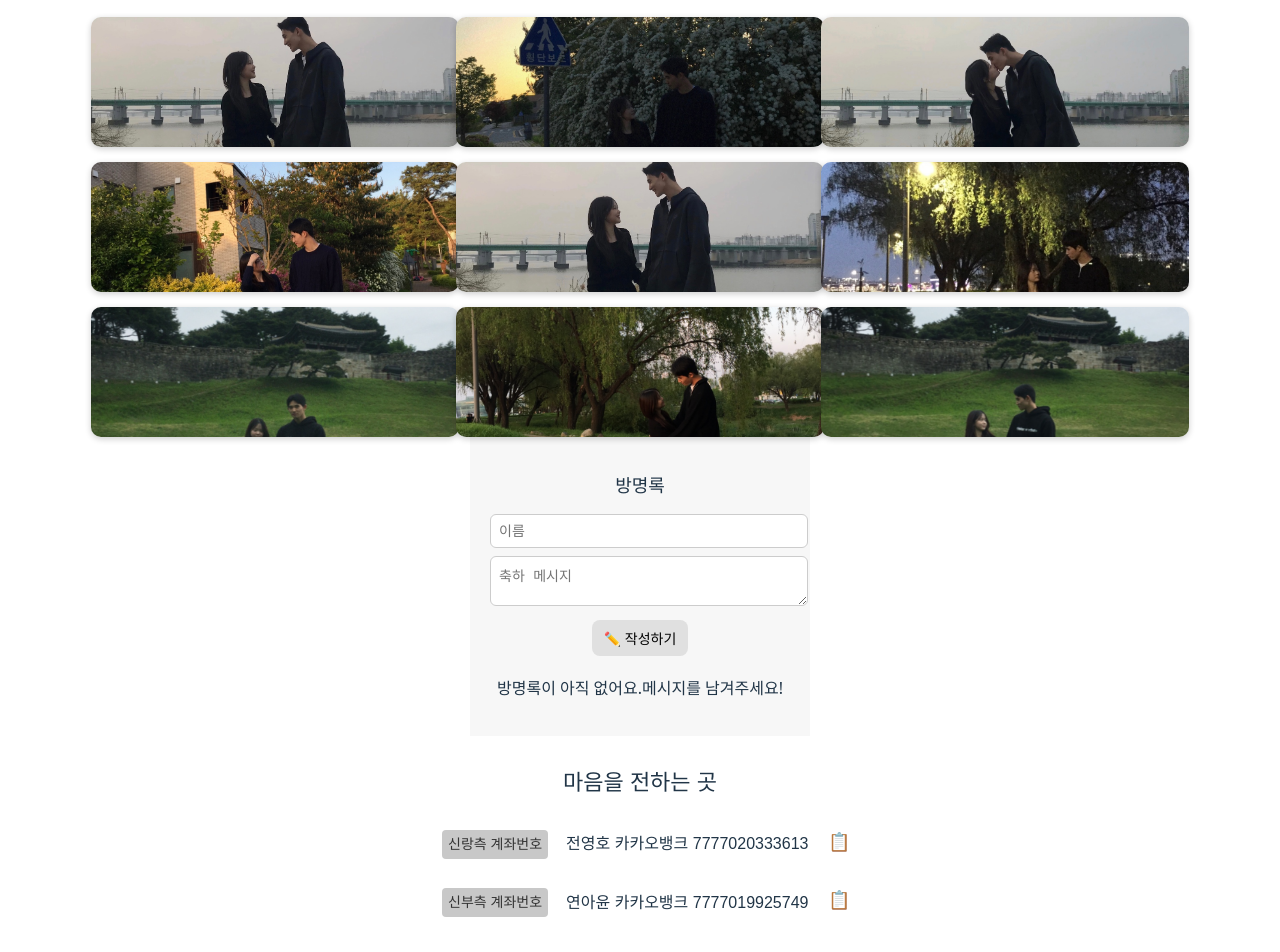
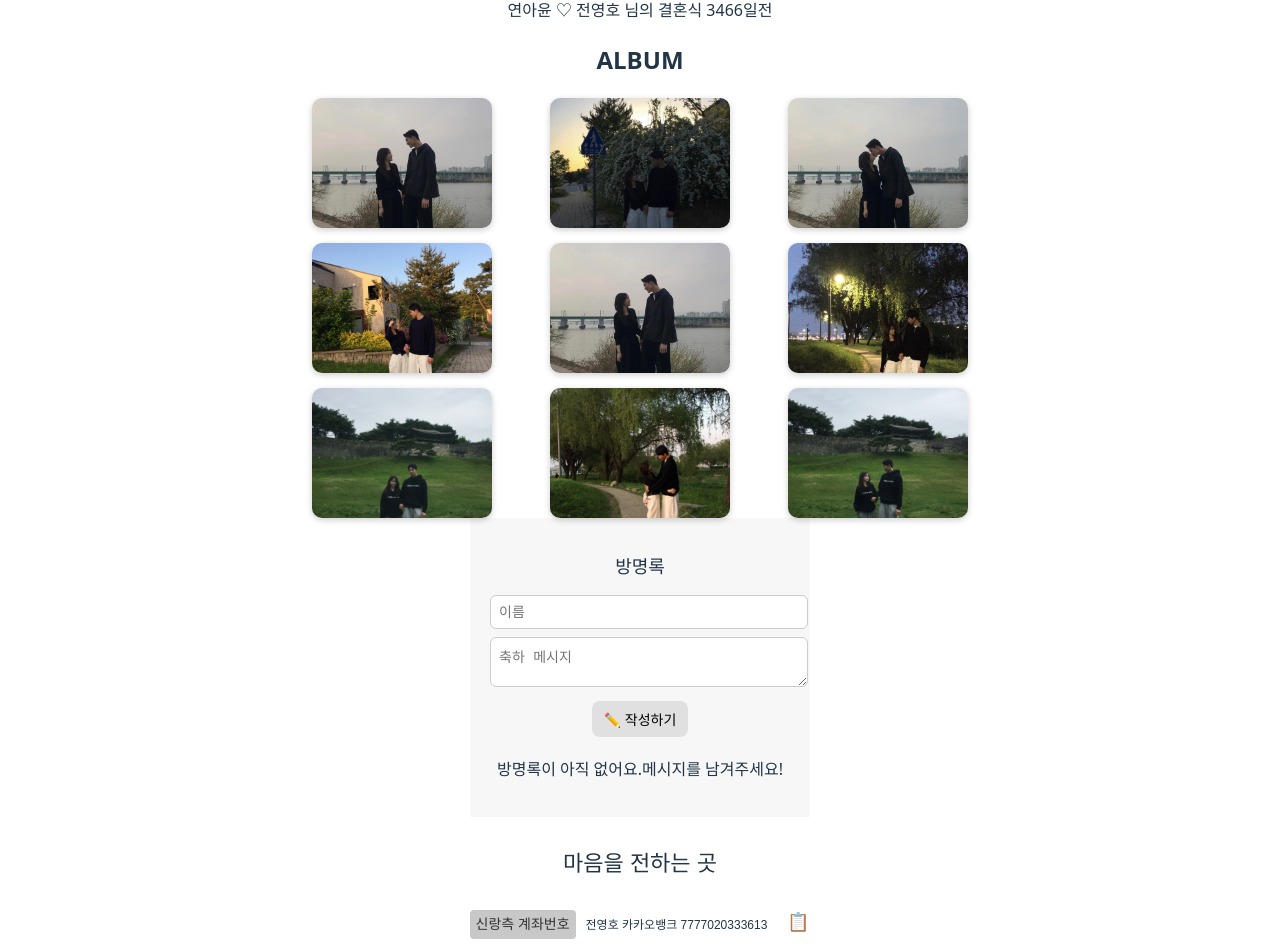
Before and after one commit to yeonayun/wedding-invitation, a React (Vite) app: page / in a window 1280 px wide. Shown: the part 2596-3548 px from the top of the page. Built offline with nearby package versions, Linux system fonts and the light colour scheme.

Commit message:
feat. 전체 사이즈 조정

```diff
--- a/src/components/Gallery.jsx
+++ b/src/components/Gallery.jsx
@@ -1,3 +1,5 @@
+import '../styles/Gallery.css';
+
 function Gallery() {
     const images = [
         "/image1.jpg",
@@ -12,27 +14,15 @@ function Gallery() {
     ];
 
     return (
-        <div>
-            <h2 style={{ textAlign: 'center', marginBottom: '20px' }}>ALBUM</h2>
-            <div style={{
-                display: 'grid',
-                gridTemplateColumns: 'repeat(3, 1fr)',
-                gap: '15px',
-                justifyItems: 'center'
-            }}>
+        <div className="gallery-wrapper">
+            <h2 className="gallery-title">ALBUM</h2>
+            <div className="gallery-grid">
                 {images.map((src, index) => (
                     <img
                         key={index}
                         src={src}
                         alt={`기념사진${index + 1}`}
-                        style={{
-                            width: '105%',
-                            maxWidth: '400px',
-                            height: '130px',
-                            objectFit: 'cover',
-                            borderRadius: '10px',
-                            boxShadow: '0 2px 6px rgba(0,0,0,0.2)'
-                        }}
+                        className="gallery-image"
                     />
                 ))}
             </div>
--- a/src/styles/AccountInfo.css
+++ b/src/styles/AccountInfo.css
@@ -28,7 +28,7 @@
 .account-info {
     text-align: center;
     margin: 30px auto;
-    max-width: 400px;
+    max-width: 385px;
     font-family: 'Pretendard', sans-serif;
   }
 
@@ -57,15 +57,15 @@
     border-radius: 4px;
     font-weight: 500;
     white-space: nowrap;
-    margin-left: -10px;
+    margin-left: 10px;
   }
 
   .account-text {
     flex: 1;
     text-align: left;
     white-space: nowrap;
-    margin-left: 10px;
-    font-size: 16px;
+    margin-left: 2px;
+    font-size: 12px;
   }
 
   .copy-button {
--- /dev/null
+++ b/src/styles/Gallery.css
@@ -0,0 +1,34 @@
+/* Gallery.css */
+.gallery-wrapper {
+    max-width: 700px;
+    margin: 0 auto;
+    padding: 0 16px;
+}
+
+.gallery-title {
+    text-align: center;
+    margin-bottom: 20px;
+    font-size: 24px;
+    font-weight: bold;
+}
+
+.gallery-grid {
+    display: grid;
+    grid-template-columns: repeat(3, 1fr);
+    gap: 15px;
+    justify-items: center;
+}
+
+.gallery-image {
+    width: 100%;
+    max-width: 180px;
+    height: 130px;
+    object-fit: cover;
+    border-radius: 10px;
+    box-shadow: 0 2px 6px rgba(0, 0, 0, 0.2);
+    transition: transform 0.2s ease;
+}
+
+.gallery-image:hover {
+    transform: scale(1.03);
+}
--- a/src/styles/Header.css
+++ b/src/styles/Header.css
@@ -29,7 +29,7 @@
   }
 
   .header-image img {
-    width: 98%;
+    width: 100%;
     /* max-width: 500px; */
     height: auto;
     display: block;
--- a/src/styles/Invitation.css
+++ b/src/styles/Invitation.css
@@ -63,10 +63,12 @@
   .calendar-grid {
     display: grid;
     grid-template-columns: repeat(7, 1fr);
-    gap: 15px;
+    gap: 28px;
+    width: 190px;
     font-size: 16px;
     color: #333;
     text-align: center;
+    margin-left: 46px;
   }
 
   .calendar-day {
```
